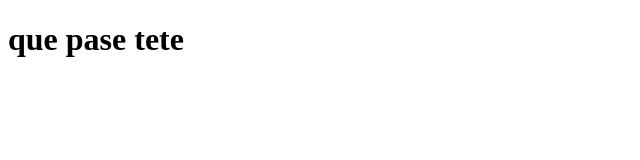
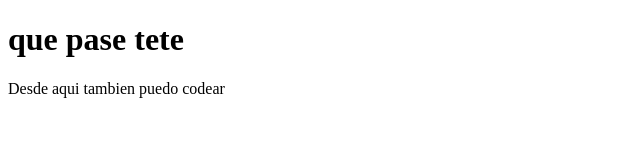
Before and after one commit to pelayovv20/pruebaPreExamen, a plain HTML site: page index.html in a window 1280 px wide. Shown: the whole page, without its empty margins (0-640 px from the left). Drawn offline with Linux system fonts and the light colour scheme.

Commit message:
añadido un párrafo

```diff
--- a/index.html
+++ b/index.html
@@ -11,5 +11,7 @@
 
 
     <h1>que pase tete</h1>
+
+    <p>Desde aqui tambien puedo codear</p>
 </body>
 </html>
```
